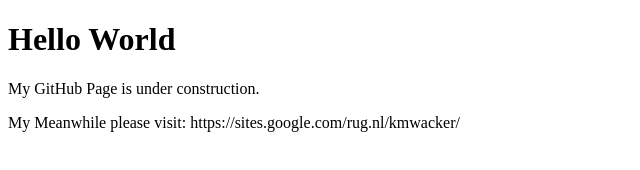
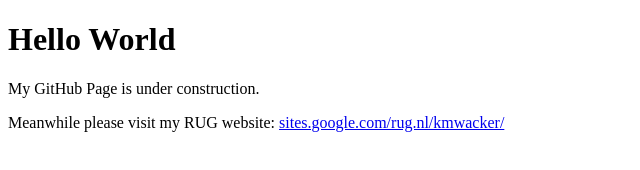
Before and after one commit to KMWacker/KMWacker.github.io, a plain HTML site: page index.html in a window 1280 px wide. Shown: the whole page, without its empty margins (0-640 px from the left). Drawn offline with Linux system fonts and the light colour scheme.

Commit message:
Website link

```diff
--- a/index.html
+++ b/index.html
@@ -3,6 +3,7 @@
 <body>
 <h1>Hello World</h1>
 <p>My GitHub Page is under construction.</p>
-<p>My Meanwhile please visit: https://sites.google.com/rug.nl/kmwacker/</p>
+<p>Meanwhile please visit my RUG website:
+<a href="https://sites.google.com/rug.nl/kmwacker/">sites.google.com/rug.nl/kmwacker/</a></p>
 </body>
 </html>
```
